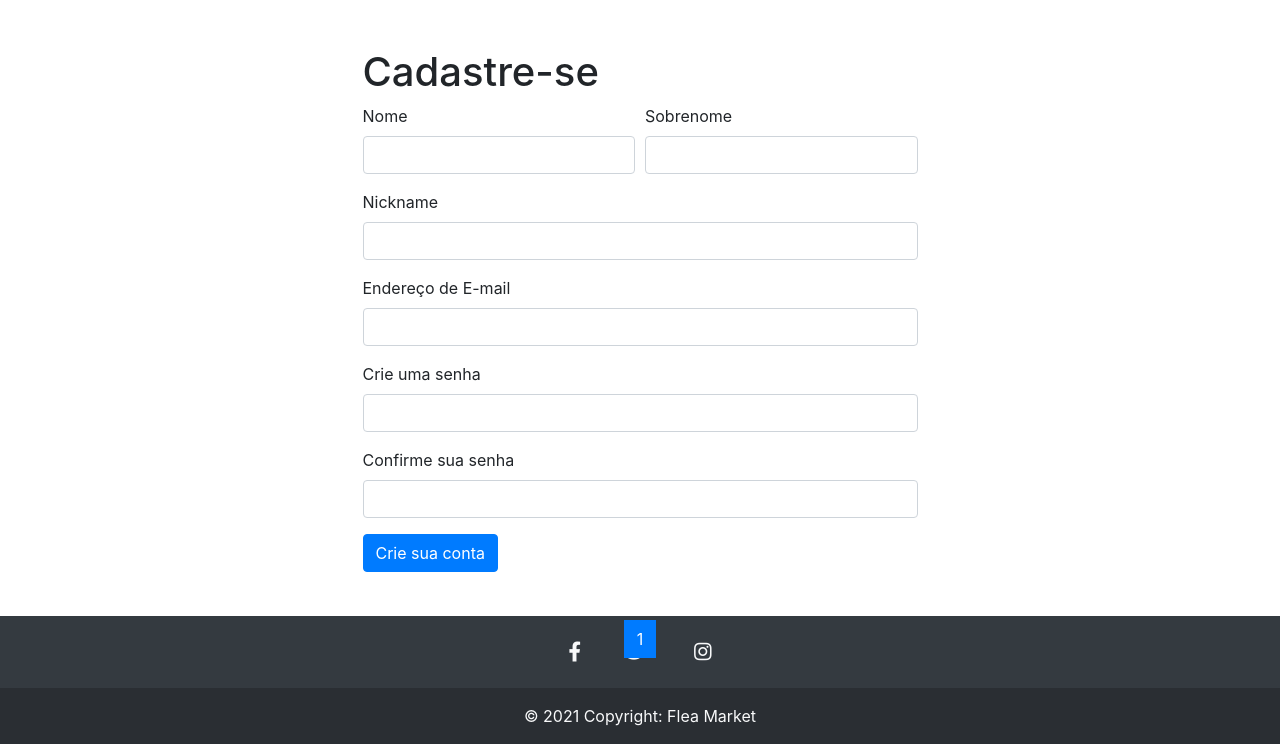
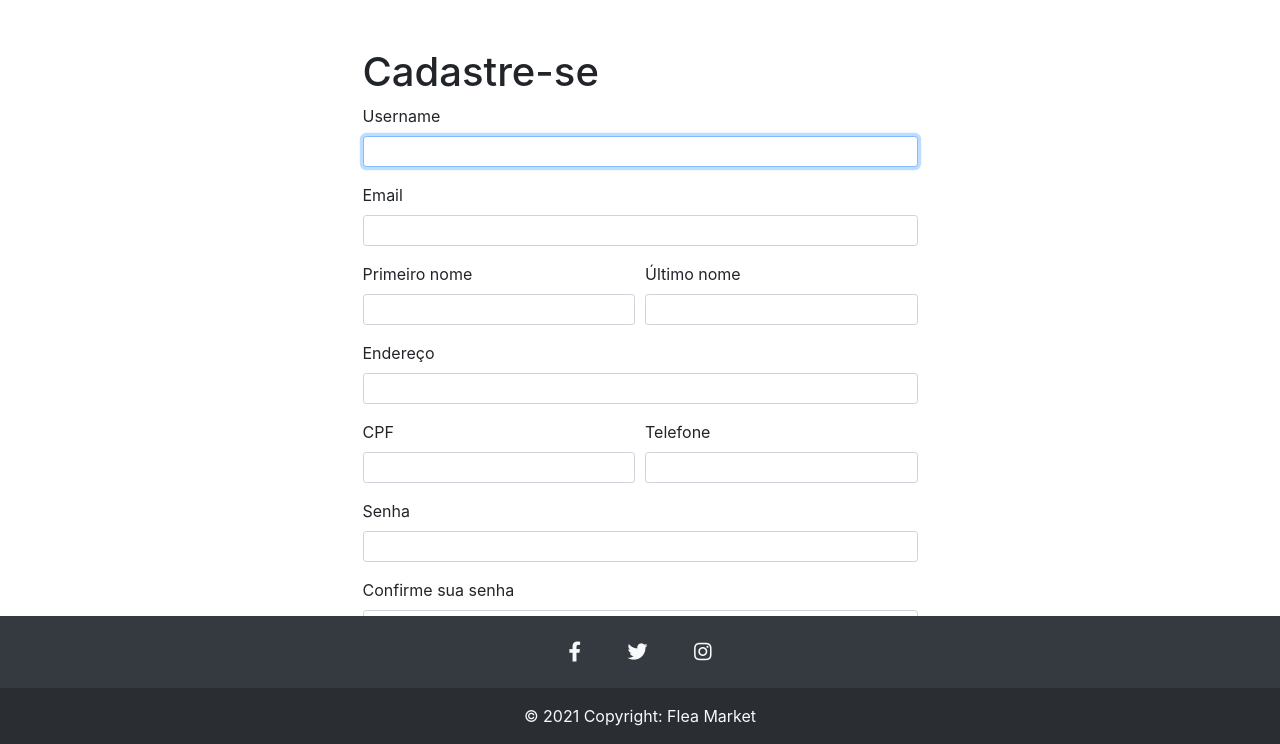
Before and after one commit to geraldofada/flea-market, a Django app: page /signup/ in a window 1280 px wide. Shown: the part 56-800 px from the top of the page. Run offline with Django 3.2, Linux system fonts and the light colour scheme; data that the repository does not hold is empty; some libraries are stand-ins or nearby versions.

Commit message:
users forms, views and templates

```diff
--- a/templates/base/nav.html
+++ b/templates/base/nav.html
@@ -70,12 +70,12 @@
 
         <ul class="navbar-nav mx-4">
             <li class="nav-item">
-                <a class="btn btn-outline-success mr-3" href="{% url 'login:login' %}">
+                <a class="btn btn-outline-success mr-3" href="{% url 'users:login' %}">
                     Entrar
                 </a>
             </li>
             <li class="nav-item">
-                <a class="nav-link" href="{% url 'login:signup' %}">Cadastre-se</a>
+                <a class="nav-link" href="{% url 'users:signup' %}">Cadastre-se</a>
             </li>
         </ul>
 
--- a/users/forms.py
+++ b/users/forms.py
@@ -1,13 +1,56 @@
-from django.contrib.auth import forms
+from django.contrib.auth import forms as auth_forms
+from django import forms
 
 from users.models import User
 
 
-class UserChangeForm(forms.UserChangeForm):
-    class Meta(forms.UserChangeForm.Meta):
+class UserChangeForm(auth_forms.UserChangeForm):
+    class Meta(auth_forms.UserChangeForm.Meta):
         model = User
 
 
-class UserCreationForm(forms.UserCreationForm):
-    class Meta(forms.UserCreationForm.Meta):
+class UserCreationForm(auth_forms.UserCreationForm):
+    class Meta(auth_forms.UserCreationForm.Meta):
         model = User
+        fields = ['username', 'email', 'first_name', 'last_name', 'password1', 'password2', 'cpf', 'cellphone', 'address']
+
+    def __init__(self, *args, **kwargs):
+        super().__init__(*args, **kwargs)
+
+        self.fields['username'].error_messages={'required': 'Campo obrigatório'}
+        self.fields['username'].widget.attrs.update({'class': 'form-control form-control-sm'})
+
+        self.fields['email'].error_messages={'required': 'Campo obrigatório.'}
+        self.fields['email'].widget.attrs.update({'class': 'form-control form-control-sm'})
+
+        self.fields['first_name'].error_messages={'required': 'Campo obrigatório'}
+        self.fields['first_name'].widget.attrs.update({'class': 'form-control form-control-sm'})
+
+        self.fields['last_name'].error_messages={'required': 'Campo obrigatório'}
+        self.fields['last_name'].widget.attrs.update({'class': 'form-control form-control-sm'})
+
+        self.fields['password1'].error_messages={'required': 'Campo obrigatório'}
+        self.fields['password1'].widget.attrs.update({'class': 'form-control form-control-sm'})
+
+        self.fields['password2'].error_messages={'required': 'Campo obrigatório'}
+        self.fields['password2'].widget.attrs.update({'class': 'form-control form-control-sm'})
+
+        self.fields['cpf'].error_messages={'required': 'Campo obrigatório'}
+        self.fields['cpf'].widget.attrs.update({'class': 'form-control form-control-sm'})
+
+        self.fields['cellphone'].error_messages={'required': 'Campo obrigatório'}
+        self.fields['cellphone'].widget.attrs.update({'class': 'form-control form-control-sm'})
+
+        self.fields['address'].error_messages={'required': 'Campo obrigatório'}
+        self.fields['address'].widget.attrs.update({'class': 'form-control form-control-sm'})
+
+class UserLoginForm(forms.Form):
+    username = forms.CharField(
+        error_messages={'required': 'Campo obrigatório.'},
+        widget=forms.TextInput(attrs={'class': 'form-control form-control-sm'})
+    )
+
+    password = forms.CharField(
+        error_messages={'required': 'Campo obrigatório.'},
+        widget=forms.PasswordInput(attrs={'class': 'form-control form-control-sm'})
+    )
--- a/users/templates/users/signup.html
+++ b/users/templates/users/signup.html
@@ -17,38 +17,62 @@
 
     <h1 class="display-5">Cadastre-se</h1>
 
-    <form>
+    <form method="POST">
+        {% csrf_token %}
+
+        <div class="form-group">
+            <label for="{{ form.username.id_for_label }}">Username</label>
+            {{ form.username }}
+        </div>
+        <div class="form-group">
+            <label for="{{ form.email.id_for_label }}">Email</label>
+            {{ form.email }}
+        </div>
         <div class="form-row">
             <div class="col">
                 <div class="form-group">
-                    <label for="name">Nome</label>
-                    <input type="text" class="form-control" id="name">
+                    <label for="{{ form.first_name.id_for_label }}">Primeiro nome</label>
+                    {{ form.first_name }}
                 </div>
             </div>
             <div class="col">
                 <div class="form-group">
-                    <label for="name">Sobrenome</label>
-                    <input type="text" class="form-control" id="surname">
+                    <label for="{{ form.last_name.id_for_label }}">Último nome</label>
+                    {{ form.last_name }}
                 </div>
             </div>
         </div>
         <div class="form-group">
-            <label for="username">Nickname</label>
-            <input type="text" class="form-control" id="username">
+            <label for="{{ form.address.id_for_label }}">Endereço</label>
+            {{ form.address }}
+        </div>
+
+        <div class="form-row">
+            <div class="col">
+                <div class="form-group">
+                    <label for="{{ form.cpf.id_for_label }}">CPF</label>
+                    {{ form.cpf }}
+                </div>
+            </div>
+            <div class="col">
+                <div class="form-group">
+                    <label for="{{ form.cellphone.id_for_label }}">Telefone</label>
+                    {{ form.cellphone }}
+                </div>
+            </div>
+        </div>
+
+        <div class="form-group">
+            <label for="{{ form.password1.id_for_label }}">Senha</label>
+            {{ form.password1 }}
         </div>
         <div class="form-group">
-            <label for="email">Endereço de E-mail</label>
-            <input type="email" class="form-control" id="email" aria-describedby="emailHelp">
-        </div>
-        <div class="form-group">
-            <label for="pass">Crie uma senha</label>
-            <input type="password" class="form-control" id="pass">
-        </div>
-        <div class="form-group">
-            <label for="passconf">Confirme sua senha</label>
-            <input type="password" class="form-control" id="passconf">
+            <label for="{{ form.password2.id_for_label }}">Confirme sua senha</label>
+            {{ form.password2 }}
         </div>
         <button type="submit" class="btn btn-primary">Crie sua conta</button>
     </form>
     </div>
 {% endblock main %}
+
+{% block pagination %}{% endblock pagination %}
--- a/users/urls.py
+++ b/users/urls.py
@@ -1,5 +1,5 @@
 from django.urls import path
-from login import views
+from users import views
 
 
 app_name = 'users'
--- a/users/views.py
+++ b/users/views.py
@@ -1,3 +1,33 @@
 from django.shortcuts import render
 
-# Create your views here.
+from category.models import Category
+from users.forms import UserCreationForm, UserLoginForm
+
+def login(request):
+    if request.method == 'POST':
+        form = UserLoginForm(request.POST)
+    else:
+        form = UserLoginForm()
+
+    categories = Category.objects.all()
+
+    context = {
+        'form': form,
+        'categories': categories,
+    }
+    return render(request, 'users/login.html', context)
+
+
+def signup(request):
+    if request.method == 'POST':
+        form = UserCreationForm(request.POST)
+    else:
+        form = UserCreationForm()
+
+    categories = Category.objects.all()
+
+    context = {
+        'form': form,
+        'categories': categories,
+    }
+    return render(request, 'users/signup.html', context)
```
Also changed, not shown: users/templates/users/login.html (+8 -5 lines).
